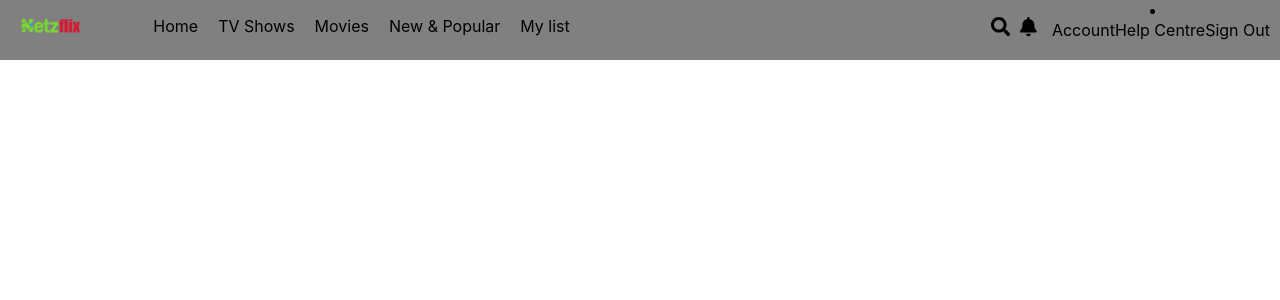
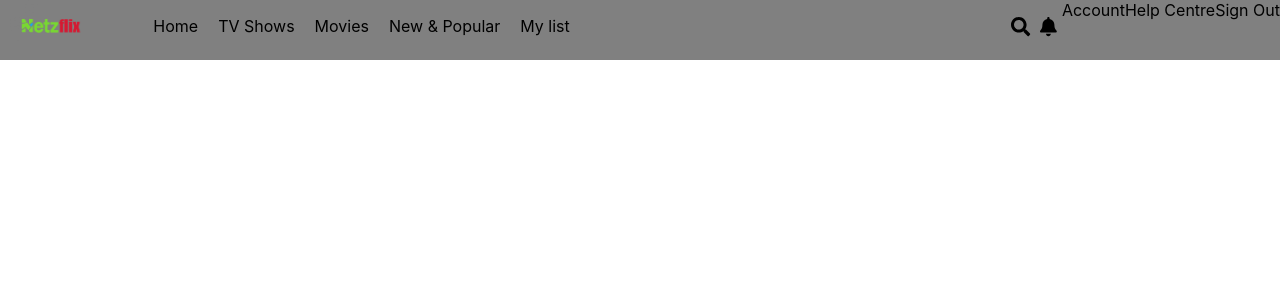
Before and after one commit to KevinAgoh/React-Netflix-Clone, a React (Create React App) app: page / in a window 1280 px wide. Shown: the top 300 px of the page. Built offline with nearby package versions, Linux system fonts and the light colour scheme.

Commit message:
added dropdown menu but it's not working yet

```diff
--- a/src/components/Navbar.js
+++ b/src/components/Navbar.js
@@ -11,7 +11,7 @@ function Navbar() {
 
   const handleSearchBarToggle = () => {
     const searchBar = document.querySelector('.search-bar');
-    searchBar.classList.toggle('visible');
+    searchBar.classList.toggle('hide-search-bar');
   }
 
   return (
@@ -40,20 +40,18 @@ function Navbar() {
       </div>
       <div className="navbar-right">
         <input type="text" className="search-bar" />
-        <span className="search-icon">
+        <span className="search-icon" onClick={handleSearchBarToggle}>
           {searchIcon}
         </span>
-        <span className="bell" onClick={handleSearchBarToggle}>
+        <span className="bell">
           {bell}
         </span>
-        <li>
         <img src="" alt="" />
         <div className="dropdown-menu">
           <a href="#">Account</a>
           <a href="#">Help Centre</a>
           <a href="#">Sign Out</a>
         </div>
-        </li>
       </div>
     </div>
   )
--- a/src/components/navbar.scss
+++ b/src/components/navbar.scss
@@ -32,7 +32,7 @@
       color: black;
 
       &:hover {
-        font-weight: bold;
+        font-weight: bolder;
         color: grey;
       }
     }
@@ -67,10 +67,6 @@
     list-style-type: none;
   }
 
-  li {
-    padding: 0 10px;
-  }
-
   a {
     text-decoration: none;
     font-size: medium;
```
Lines whose indentation alone changed are shown as unchanged.
